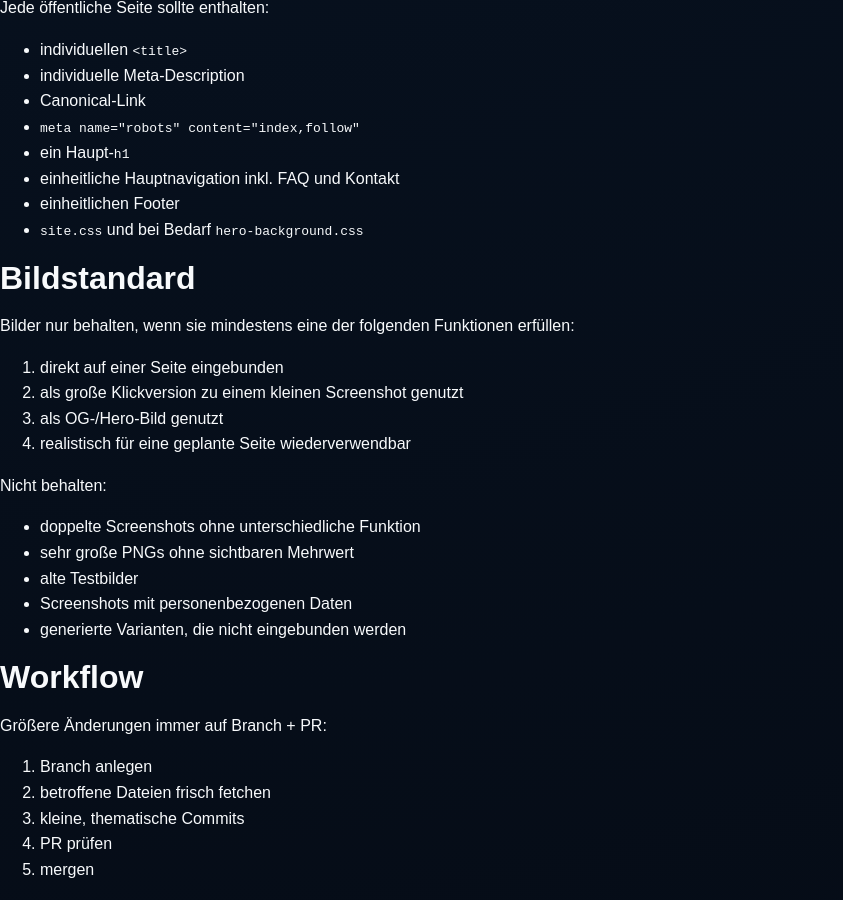
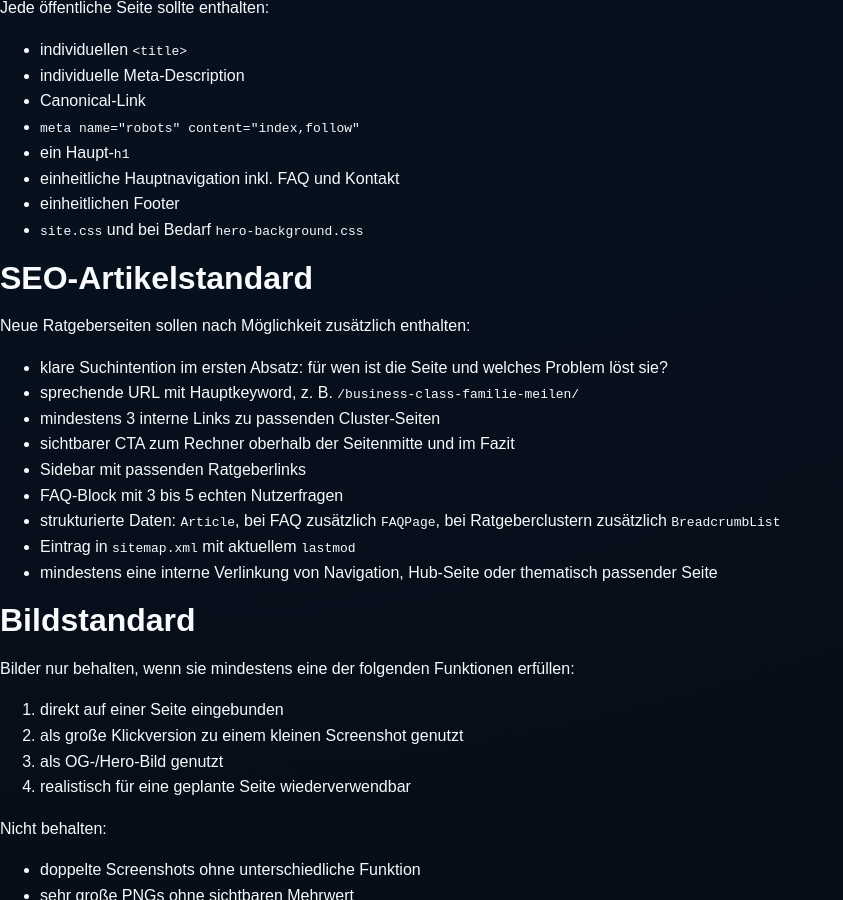
Before and after one commit to Praemienflug-Planer/miles-planer, a Jekyll site: the page built from docs/maintenance-standards.md, in a window 1280 px wide and 900 px high, scrolled down 1780 px. Shown: the whole window, without its empty margins (0-843 px from the left). Built offline with Jekyll 4.4.1, drawn with Linux system fonts in a browser that asks for light colours; our own code applies the rules of GitHub Pages for plain Markdown files.

Commit message:
Document SEO article standard

```diff
--- a/docs/maintenance-standards.md
+++ b/docs/maintenance-standards.md
@@ -84,6 +84,19 @@ Jede öffentliche Seite sollte enthalten:
 - einheitlichen Footer
 - `site.css` und bei Bedarf `hero-background.css`
 
+## SEO-Artikelstandard
+Neue Ratgeberseiten sollen nach Möglichkeit zusätzlich enthalten:
+
+- klare Suchintention im ersten Absatz: für wen ist die Seite und welches Problem löst sie?
+- sprechende URL mit Hauptkeyword, z. B. `/business-class-familie-meilen/`
+- mindestens 3 interne Links zu passenden Cluster-Seiten
+- sichtbarer CTA zum Rechner oberhalb der Seitenmitte und im Fazit
+- Sidebar mit passenden Ratgeberlinks
+- FAQ-Block mit 3 bis 5 echten Nutzerfragen
+- strukturierte Daten: `Article`, bei FAQ zusätzlich `FAQPage`, bei Ratgeberclustern zusätzlich `BreadcrumbList`
+- Eintrag in `sitemap.xml` mit aktuellem `lastmod`
+- mindestens eine interne Verlinkung von Navigation, Hub-Seite oder thematisch passender Seite
+
 ## Bildstandard
 Bilder nur behalten, wenn sie mindestens eine der folgenden Funktionen erfüllen:
 
```
